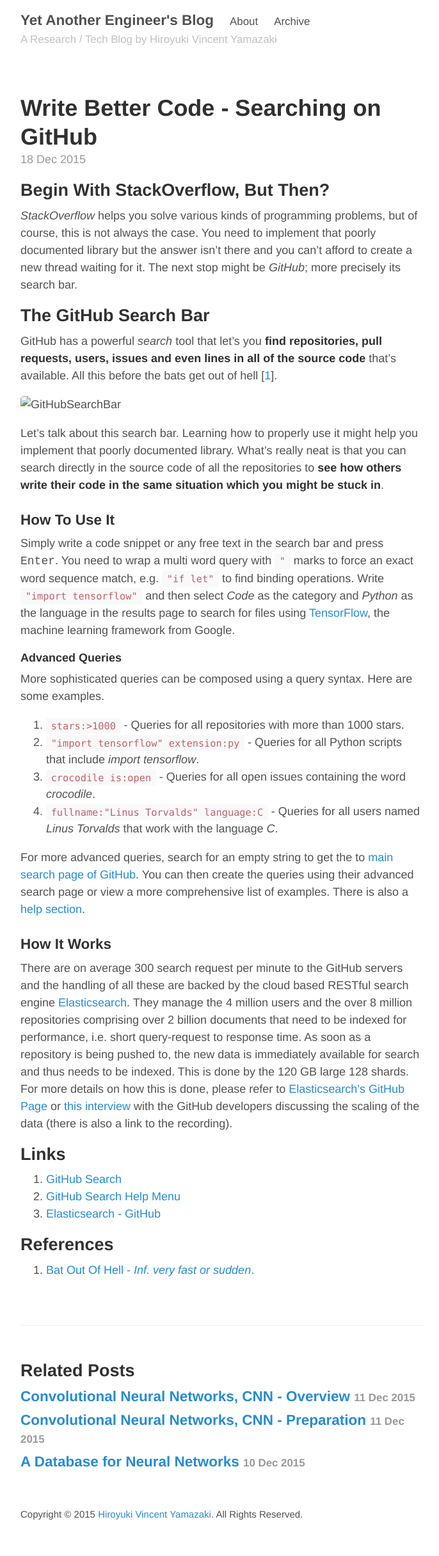
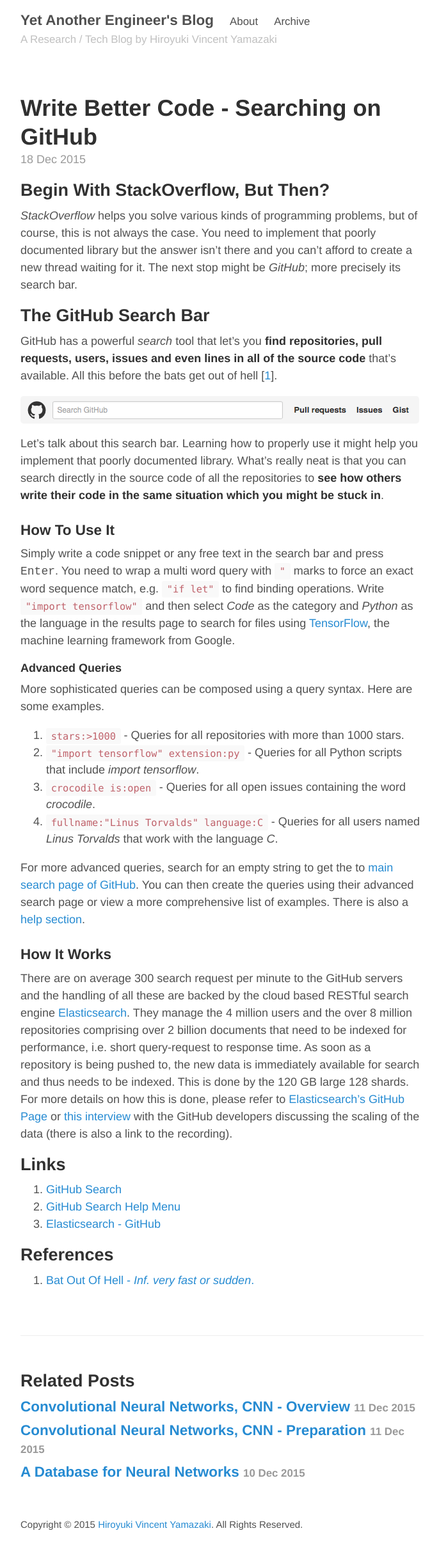
Before and after one commit to hvy/hvy.github.io, a Jekyll site: the page built from _posts/2015-12-18-github-search-source-code.md, in a window 1280 px wide. Shown: the whole page at 64% size, without its empty margins (293-979 px from the left). Built offline with Jekyll 4.4.1, drawn with Linux system fonts in a browser that asks for light colours.

Commit message:
Fixed Jekyll image reference to properly load the image

```diff
--- a/_posts/2015-12-18-github-search-source-code.md
+++ b/_posts/2015-12-18-github-search-source-code.md
@@ -10,7 +10,7 @@ tags: [Git, GitHub]
 ## The GitHub Search Bar
 GitHub has a powerful *search* tool that let's you **find repositories, pull requests, users, issues and even lines in all of the source code** that's available. All this before the bats get out of hell [[1](#References)].
 
-![GitHubSearchBar](2015-12-18-searchbar.png)
+![GitHubSearchBar](/assets/2015-12-18-searchbar.png)
 
 Let's talk about this search bar. Learning how to properly use it might help you implement that poorly documented library. What's really neat is that you can search directly in the source code of all the repositories to **see how others write their code in the same situation which you might be stuck in**.
 
```
Also changed, not shown: assets/2015-12-18-searchbar.png (renamed from _posts/2015-12-18-searchbar.png).
